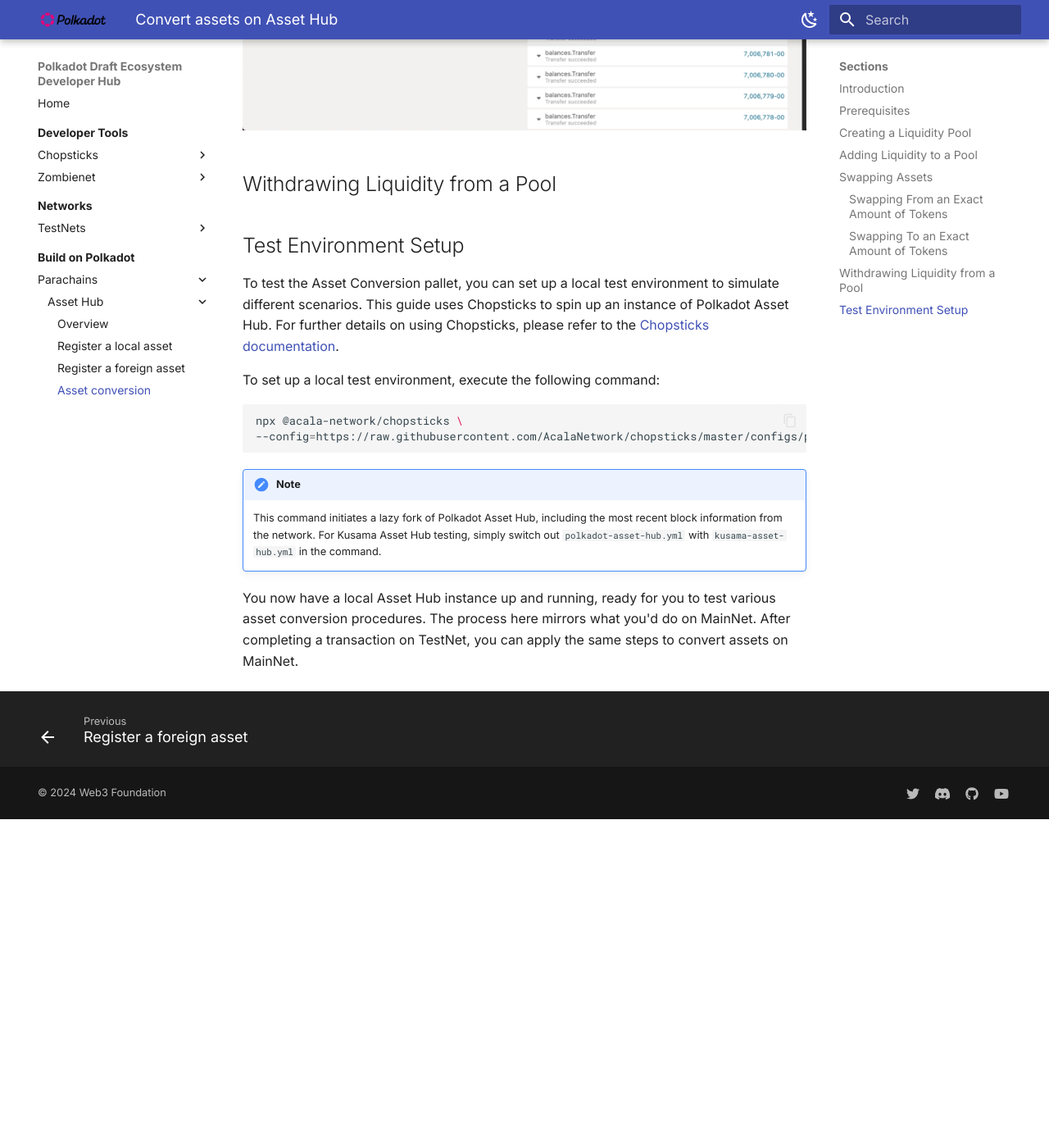
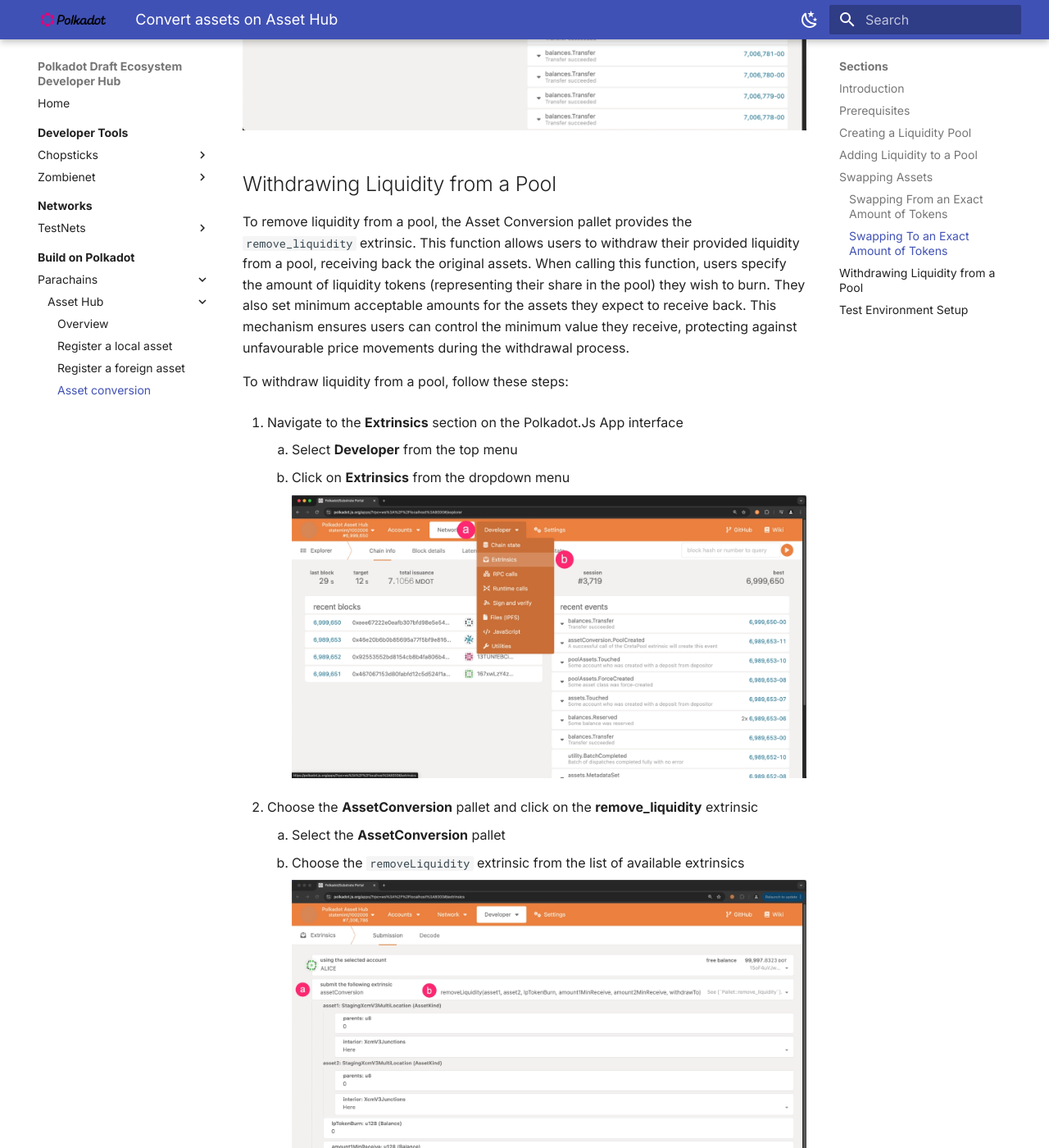
Before and after one commit to papermoonio/polkadot-ecosystem-docs-draft, an MkDocs documentation site: the page built from docs/build-on-polkadot/parachains/asset-hub/asset-conversion.md, in a window 1280 px wide and 1400 px high, scrolled down 16851 px. Shown: the whole window at 82% size. Built offline with MkDocs 1.6.1 and Material for MkDocs 9.7.7, drawn with Linux system fonts in a browser that asks for light colours; before the commit the page ends 17850 px from its top, so only the background shows below that; some of the changed text lies outside the part shown.

Commit message:
fix: adding removing asset process

````diff
--- a/docs/build-on-polkadot/parachains/asset-hub/asset-conversion.md
+++ b/docs/build-on-polkadot/parachains/asset-hub/asset-conversion.md
@@ -254,6 +254,56 @@
 
 ## Withdrawing Liquidity from a Pool
 
+To remove liquidity from a pool, the Asset Conversion pallet provides the `remove_liquidity` extrinsic. This function allows users to withdraw their provided liquidity from a pool, receiving back the original assets. When calling this function, users specify the amount of liquidity tokens (representing their share in the pool) they wish to burn. They also set minimum acceptable amounts for the assets they expect to receive back. This mechanism ensures users can control the minimum value they receive, protecting against unfavourable price movements during the withdrawal process.
+
+To withdraw liquidity from a pool, follow these steps:
+
+1. Navigate to the **Extrinsics** section on the Polkadot.Js App interface
+      1. Select **Developer** from the top menu
+      2. Click on **Extrinsics** from the dropdown menu
+
+        ![Extrinsics Section](/polkadot-ecosystem-docs-draft/images/building-on-polkadot/parachains/asset-hub/asset-conversion/asset-conversion-1.webp)
+
+2. Choose the **AssetConversion** pallet and click on the **remove_liquidity** extrinsic
+      1. Select the **AssetConversion** pallet
+      2. Choose the `removeLiquidity` extrinsic from the list of available extrinsics
+
+        ![Remove Liquidity Extrinsic](/polkadot-ecosystem-docs-draft/images/building-on-polkadot/parachains/asset-hub/asset-conversion/asset-conversion-14.webp)
+
+3. Fill in the required fields:
+      1. **asset1** - the Multilocation of the first asset in the pool. In this case, it is the DOT token, which the following Multilocation represents:
+         ```javascript
+         {
+            parents: 0,
+            interior: Here
+         }
+         ```
+      2. **asset2** - the second asset's Multilocation within the pool. This refers to the PPM token, which the following Multilocation identifies:
+         ```javascript
+         {
+            parents: 0,
+            interior: {
+              X2: [{PalletInstance: 50}, {GeneralIndex: 1112}]
+            }
+         }
+         ```
+      3. **lpTokenBurn** - the amount of liquidity tokens to burn
+      4. **amount1MinReceived** - the minimum amount of the first asset that the user expects to receive
+      5. **amount2MinReceived** - the minimum quantity of the second asset the user expects to receive
+      6. **withdrawTo** - the account to which the withdrawn assets will be sent
+      7. Click on **Submit Transaction** to withdraw liquidity from the pool
+
+        ![Remove Liquidity Fields](/polkadot-ecosystem-docs-draft/images/building-on-polkadot/parachains/asset-hub/asset-conversion/asset-conversion-15.webp)
+
+        !!! warning
+            Ensure that the amounts of tokens provided have been minted previously and are available in your account before withdrawing liquidity from the pool.
+
+        In this case, the intention is to withdraw 0.05 liquidity tokens from the pool, expecting to receive 0.004 DOT token (u128 value of 40000000000 as it also has 10 decimals) and 0.04 PPM token (u128 value of 200000000000 as it also has 10 decimals).
+
+After signing and submitting the transaction, the liquidity will be withdrawn from the pool. To verify the withdrawal, check the **Explorer** section on the Polkadot.Js App interface and ensure that the **LiquidityRemoved** event has been emitted.
+
+![Remove Liquidity Event](/polkadot-ecosystem-docs-draft/images/building-on-polkadot/parachains/asset-hub/asset-conversion/asset-conversion-16.webp)
+
 ## Test Environment Setup
 
 To test the Asset Conversion pallet, you can set up a local test environment to simulate different scenarios. This guide uses Chopsticks to spin up an instance of Polkadot Asset Hub. For further details on using Chopsticks, please refer to the [Chopsticks documentation](./docs/dev-tools/chopsticks/overview.md){target=\_blank}.
````
Also changed, not shown: docs/images/building-on-polkadot/parachains/asset-hub/asset-conversion/asset-conversion-14.webp (added), docs/images/building-on-polkadot/parachains/asset-hub/asset-conversion/asset-conversion-15.webp (added), docs/images/building-on-polkadot/parachains/asset-hub/asset-conversion/asset-conversion-16.webp (added).
